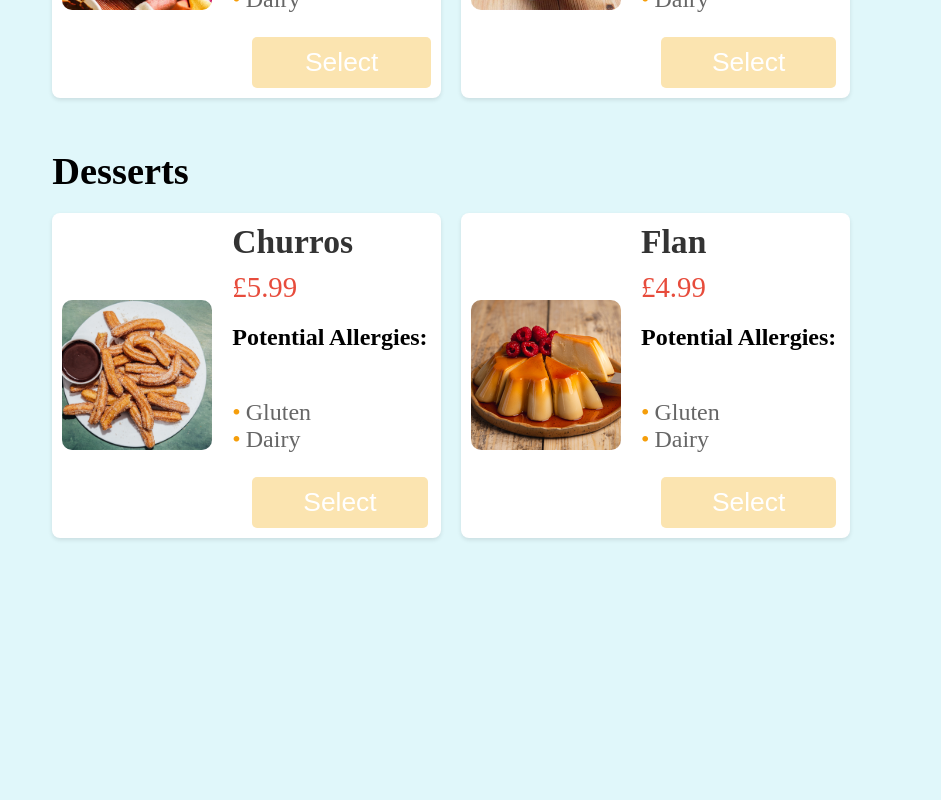
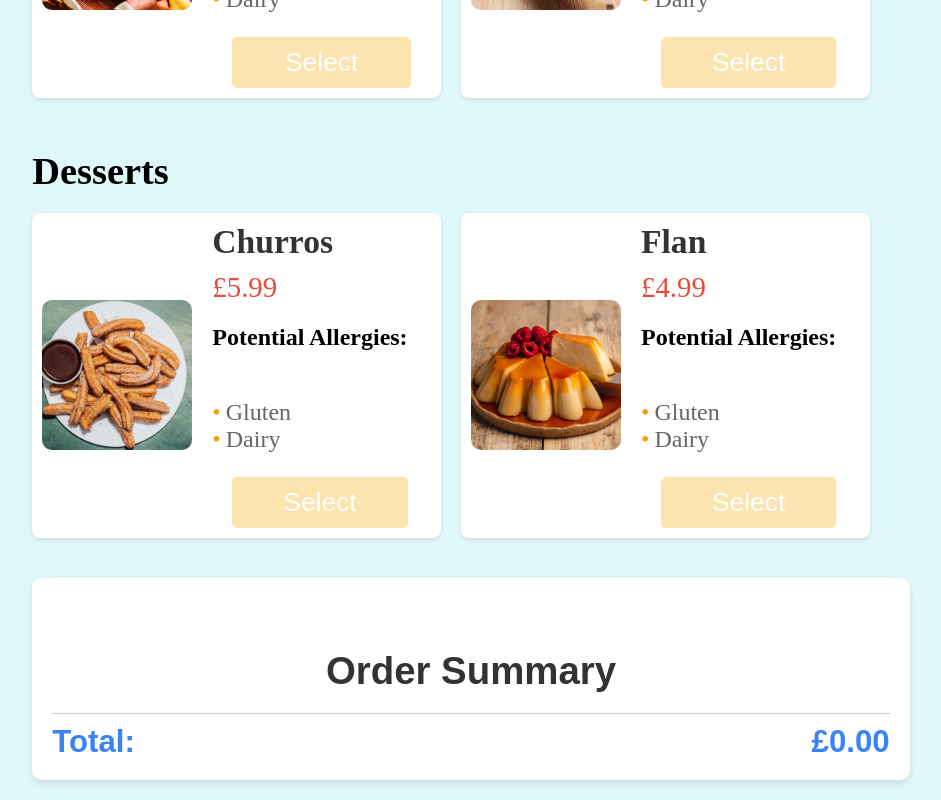
Before and after one commit to MaximilianGue/Restaurant-Management-System, a React (Create React App) app in the folder frontend/: page / in a window 1280 px wide. Shown: the part 2201-3001 px from the top of the page, without its empty margins (209-1150 px from the left). Before the commit the page ends 2799 px from the top, so only its background shows below. Built offline with nearby package versions, Linux system fonts and the light colour scheme.

Commit message:
#7 Order summary and its style

```diff
--- a/frontend/src/App.css
+++ b/frontend/src/App.css
@@ -280,3 +280,58 @@
 .orange-text {
   color: #FF5722;  /* Orange color for Kitchen */
 }
+/* Menu Container and Layout */
+.menu-container {
+  display: flex; /* Use flexbox for layout */
+  flex-wrap: wrap; /* Allow wrapping if content overflows */
+  justify-content: flex-start; /* Align items to the left */
+  gap: 20px; /* Add space between menu items and the order summary */
+  width: 100%;
+}
+
+/* Order Summary Styling */
+.order-summary {
+  background-color: #ffffff; /* White background for the order summary */
+  border-radius: 10px; /* Rounded corners */
+  padding: 20px; /* Padding inside the box */
+  box-shadow: 0 4px 6px rgba(0, 0, 0, 0.1); /* Soft shadow */
+  width: 100%; /* Full width of the container */
+  flex-grow: 1; /* Allow the order summary to grow and take available space */
+  margin-top: 40px; /* Space above the order summary */
+  font-family: 'Arial', sans-serif;
+}
+
+/* Order Summary Title */
+.order-summary h4 {
+  font-size: 1.6em; /* Larger font size for the title */
+  color: #333; /* Dark color for the title */
+  margin-bottom: 20px; /* Space below the title */
+  text-align: center;
+}
+
+/* Order Summary Items */
+.order-summary-item {
+  display: flex; /* Align items side by side */
+  justify-content: space-between; /* Space between item name and price */
+  font-size: 1.1em; /* Slightly larger font */
+  margin-bottom: 10px; /* Space between items */
+}
+
+/* Total Price Styling */
+.order-summary-total {
+  display: flex; /* Align total price text and amount side by side */
+  justify-content: space-between; /* Space between total text and price */
+  font-size: 1.3em; /* Larger font for the total price */
+  font-weight: bold; /* Bold for total */
+  color: #e74c3c; /* Red color for the total amount */
+  margin-top: 20px; /* Space before the total */
+  border-top: 1px solid #ccc; /* Divider line between items and total */
+  padding-top: 10px; /* Padding at the top of the total */
+}
+
+/* Menu Grid Layout */
+.menu-grid {
+  display: grid;
+  grid-template-columns: repeat(2, 1fr); /* Two columns for menu items */
+  gap: 20px;
+}
--- a/frontend/src/App.js
+++ b/frontend/src/App.js
@@ -81,6 +81,29 @@
 
       return { ...prevCart, [itemName]: newQuantity };
     });
+  };
+
+  const getOrderSummary = () => {
+    let totalPrice = 0;
+    return Object.keys(cart).map((itemName) => {
+      const item = menuItems.find((menuItem) => menuItem.name === itemName);
+      if (item) {
+        const itemTotal = parseFloat(item.price) * cart[itemName];
+        totalPrice += itemTotal;
+        return (
+          <div key={itemName} className="order-summary-item">
+            <span>{itemName} x{cart[itemName]}: </span>
+            <span>£{(itemTotal).toFixed(2)}</span>
+          </div>
+        );
+      }
+      return null;
+    }).concat(
+      <div key="total" className="order-summary-total">
+        <span>Total: </span>
+        <span>£{totalPrice.toFixed(2)}</span>
+      </div>
+    );
   };
 
   return (
@@ -241,6 +264,12 @@
                 ))}
               </div>
             </div>
+
+            {/* Order Summary */}
+            <div className="order-summary">
+              <h4>Order Summary</h4>
+              {getOrderSummary()}
+            </div>
           </div>
         )}
       </div>
```
